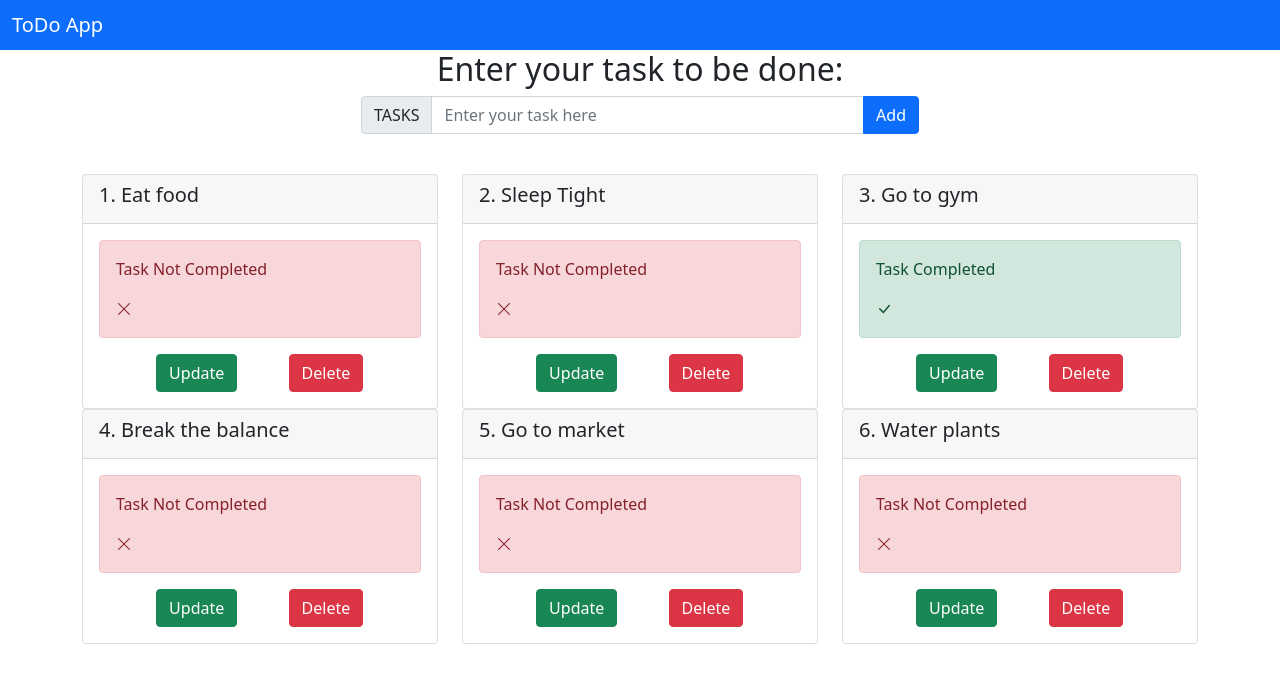
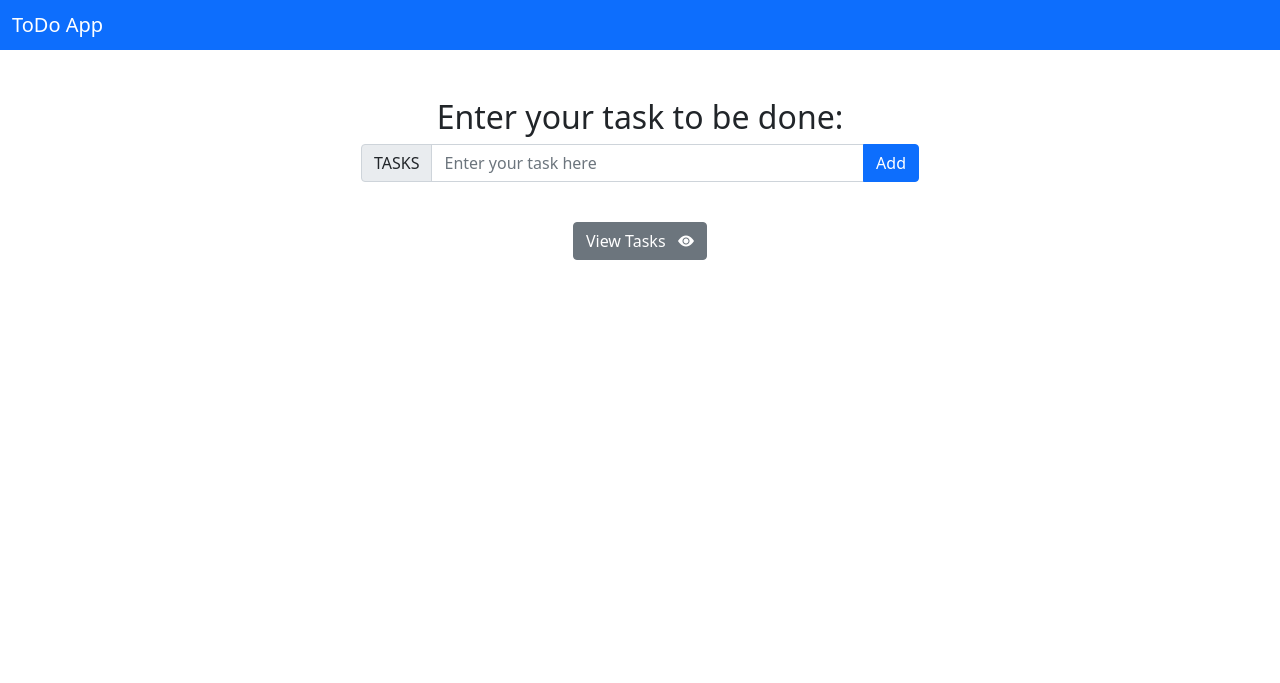
Before and after one commit to Vivek0306/ToDo_List, a Flask app: page / in a window 1280 px wide. Shown: the top 683 px of the page. Run offline with Flask 2, Linux system fonts and the light colour scheme; data comes from the database, SQL or seed files in the repository; some libraries are stand-ins or nearby versions.

Commit message:
Added toggleable task view section

```diff
--- a/templates/base.html
+++ b/templates/base.html
@@ -15,9 +15,10 @@
           <span class="navbar-brand mb-0 h1">ToDo App</span>
         </div>
     </nav>
+    <!-- Enter task section -->
     <div class="section">
         <div class="container">
-            <div class="mx-auto gap-10" style="width: 50%; margin: 0 auto; text-align:center">
+            <div class="mx-auto pt-5" style="width: 50%; margin: 0 auto; text-align:center">
                 <h2>Enter your task to be done: </h2>
                 <form action="/add" method="POST">
                     <div>
@@ -33,12 +34,19 @@
         </div>
     </div>
 
-
+    <!-- collapsible section -->
+    <div class="container">
+        <div class="mx-auto" style="margin: 0 auto; text-align:center;">
+            <button class="btn btn-secondary" type="button" data-bs-toggle="collapse" data-bs-target="#collapsible" aria-expanded="false" aria-controls="collapsible">
+                View Tasks&nbsp;&nbsp;&nbsp;<i class="bi bi-eye-fill"></i>
+            </button>
+        </div>
+        <div class="collapse" id="collapsible">
                 <!-- task section -->
                 <div class="container">
                     <div class="row">
                         {% for todo in todo_list %}
-                <div class="col-md-4">
+                            <div class="col-md-4 pt-5 pb-2">
                                 <div class="card">
                                     <div class="card-header">
                                         <h5 class="card-title">{{ todo.id }}. {{ todo.title }}</h5>
@@ -70,6 +78,10 @@
                         {% endfor %}
                     </div>
                 </div>
+        </div>
+    </div>
+
+
     <script src="https://cdn.jsdelivr.net/npm/bootstrap@5.0.2/dist/js/bootstrap.bundle.min.js" integrity="sha384-MrcW6ZMFYlzcLA8Nl+NtUVF0sA7MsXsP1UyJoMp4YLEuNSfAP+JcXn/tWtIaxVXM" crossorigin="anonymous"></script>
 </body>
 </html>
```
Lines whose indentation alone changed are shown as unchanged.
